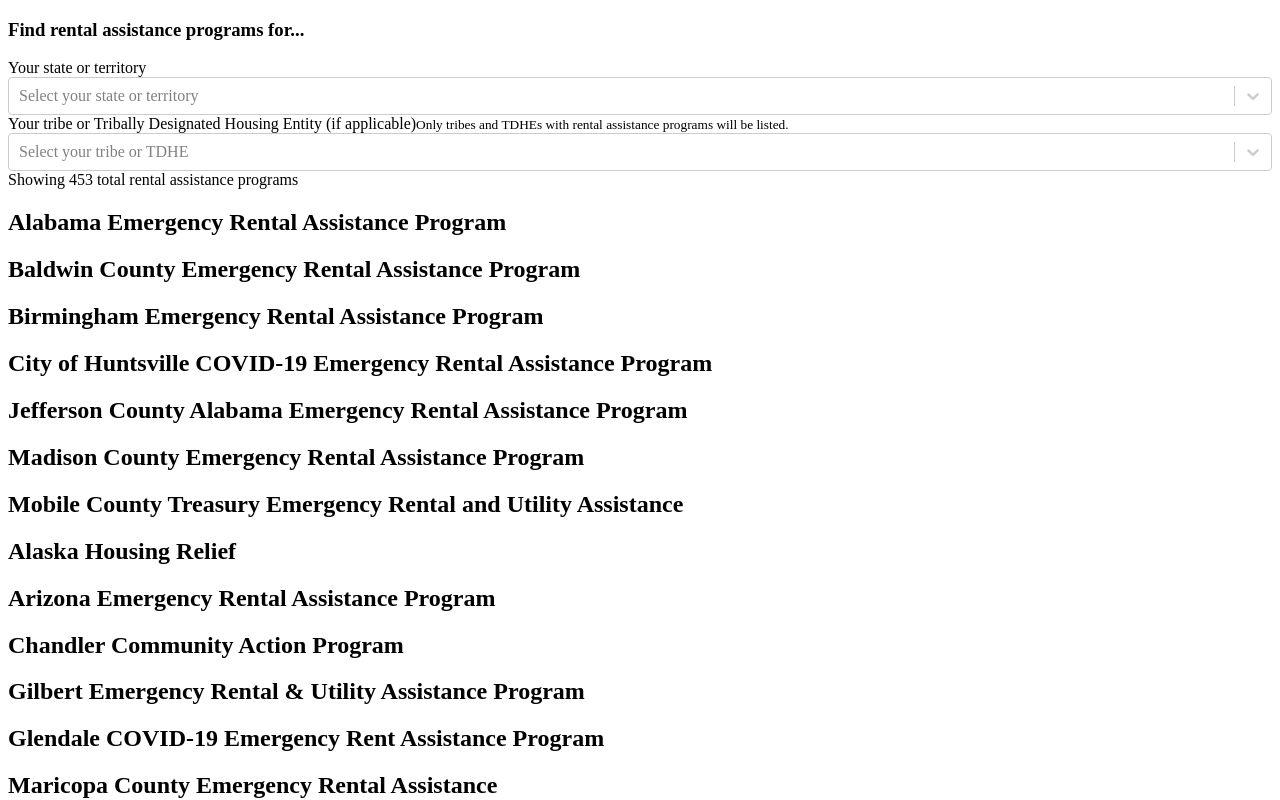
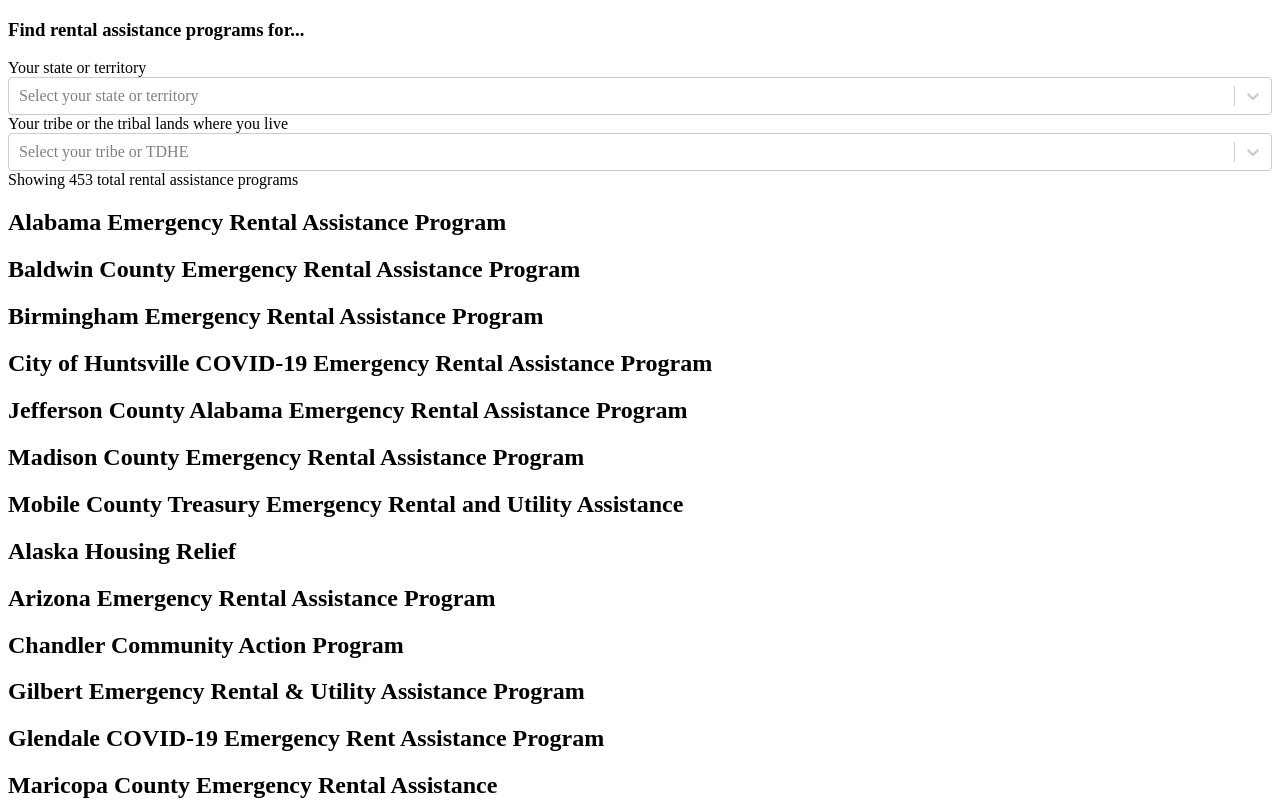
Before and after one commit to cfpb/rental-assistance-finder, a React (Create React App) app: page / in a window 1280 px wide. Shown: the top 800 px of the page. Built offline with nearby package versions, Linux system fonts and the light colour scheme.

Commit message:
Update tribe filter label.

```diff
--- a/src/Filters.js
+++ b/src/Filters.js
@@ -15,9 +15,8 @@ function Filters( props ) {
                       block__flush-bottom">
         <Filter options={ props.tribeOptions }
                 handler={ props.setTribe }
-                label='Your tribe or Tribally Designated Housing Entity (if applicable)'
-                placeholder='Select your tribe or TDHE'
-                helperText='Only tribes and TDHEs with rental assistance programs will be listed.' />
+                label='Your tribe or the tribal lands where you live'
+                placeholder='Select your tribe or TDHE' />
       </div>
     </div>
   );
```
